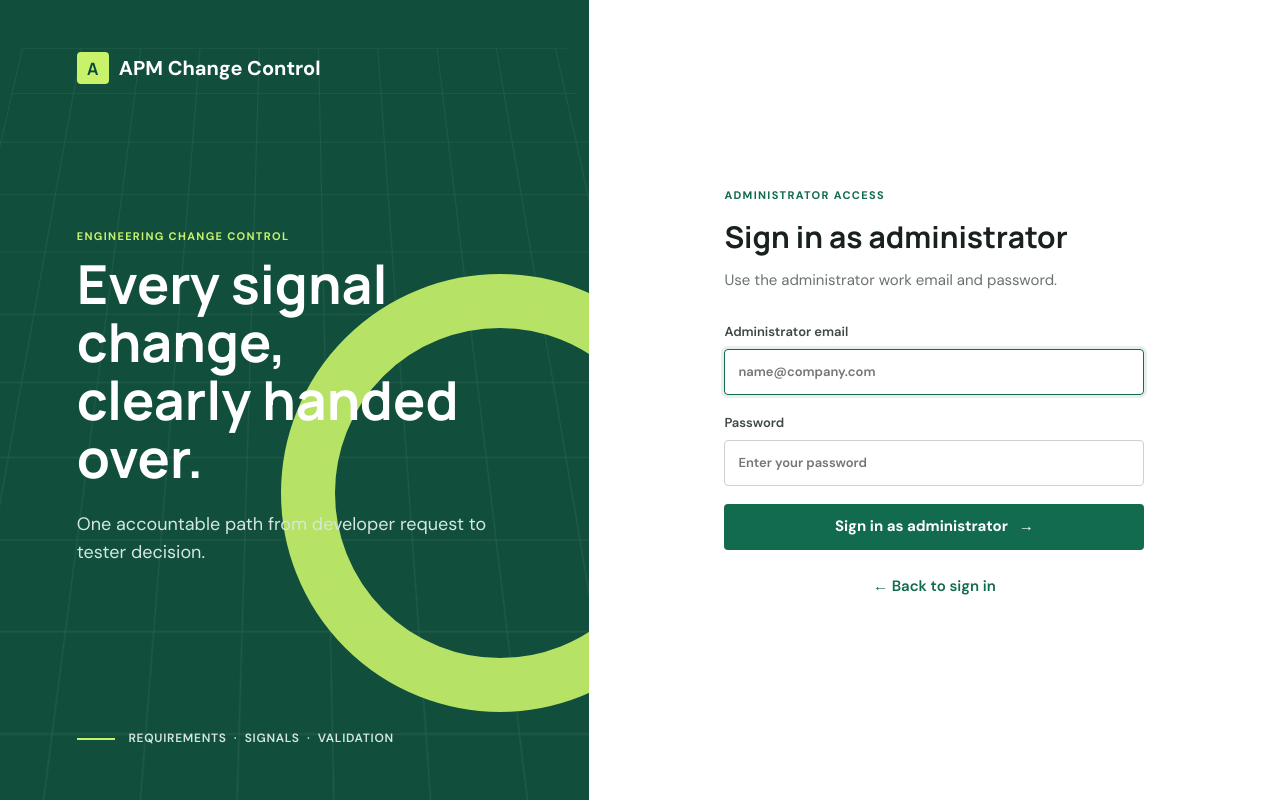
After one commit to 11707766/APMtraceback, a Flask app: page /admin/login in a window 1280 px wide. The commit adds this page. Run offline with Flask 3, Linux system fonts and the light colour scheme.

Commit message:
Add dedicated administrator sign-in

```diff
--- a/app.py
+++ b/app.py
@@ -249,6 +249,24 @@ def login():
     return render_template("login.html")
 
 
+@app.route("/admin/login", methods=("GET", "POST"))
+def admin_login():
+    if g.user:
+        return redirect(url_for("dashboard"))
+    if request.method == "POST":
+        email = request.form.get("email", "").strip().lower()
+        password = request.form.get("password", "")
+        user = get_db().execute("SELECT * FROM users WHERE email = ?", (email,)).fetchone()
+        admin_emails = {*app.config["ADMIN_EMAILS"], app.config["ADMIN_BOOTSTRAP_EMAIL"]}
+        if user and email in admin_emails and check_password_hash(user["password_hash"], password):
+            session.clear()
+            session["user_id"] = user["id"]
+            session["csrf_token"] = secrets.token_urlsafe(32)
+            return redirect(url_for("dashboard"))
+        flash("Administrator email or password is incorrect.", "error")
+    return render_template("admin_login.html")
+
+
 @app.route("/register", methods=("GET", "POST"))
 def register():
     if request.method == "POST":
--- /dev/null
+++ b/templates/admin_login.html
@@ -0,0 +1,14 @@
+{% extends "auth_base.html" %}
+{% block title %}Administrator sign in · APM Change Control{% endblock %}
+{% block auth_content %}
+<p class="eyebrow">Administrator access</p>
+<h2>Sign in as administrator</h2>
+<p class="muted">Use the administrator work email and password.</p>
+<form method="post" class="form-stack">
+  <input type="hidden" name="csrf_token" value="{{ session['csrf_token'] }}">
+  <label>Administrator email<input type="email" name="email" autocomplete="email" required autofocus placeholder="name@company.com"></label>
+  <label>Password<input type="password" name="password" autocomplete="current-password" required placeholder="Enter your password"></label>
+  <button class="button primary wide" type="submit">Sign in as administrator <span>→</span></button>
+</form>
+<p class="auth-switch"><a href="{{ url_for('login') }}">← Back to sign in</a></p>
+{% endblock %}
--- a/templates/login.html
+++ b/templates/login.html
@@ -11,5 +11,5 @@
   <div class="form-row between"><label class="check"><input type="checkbox" name="remember"> Remember me</label></div>
   <button class="button primary wide" type="submit">Sign in <span>→</span></button>
 </form>
-<p class="auth-switch">New to APM Change Control? <a href="{{ url_for('register') }}">Create an account</a></p>
+<p class="auth-switch">New to APM Change Control? <a href="{{ url_for('register') }}">Create an account</a> · <a href="{{ url_for('admin_login') }}">Sign in as administrator</a></p>
 {% endblock %}
```
Also changed, not shown: tests/test_workflow.py (+9 -1 lines).
